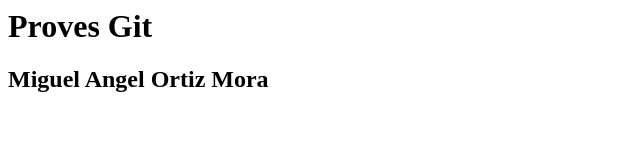
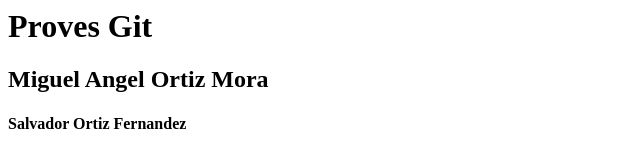
Before and after one commit to Amareus21/PruebaSubida, a plain HTML site: page index.html in a window 1280 px wide. Shown: the whole page, without its empty margins (0-640 px from the left). Drawn offline with Linux system fonts and the light colour scheme.

Commit message:
Pujada nova

```diff
--- a/index.html
+++ b/index.html
@@ -1,2 +1,3 @@
 <h1>Proves Git</h1>
 <h2>Miguel Angel Ortiz Mora</h2>
+<h4>Salvador Ortiz Fernandez</h4>
```
